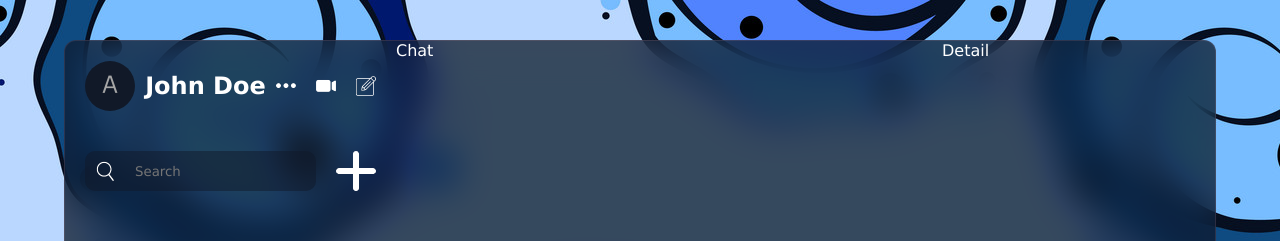
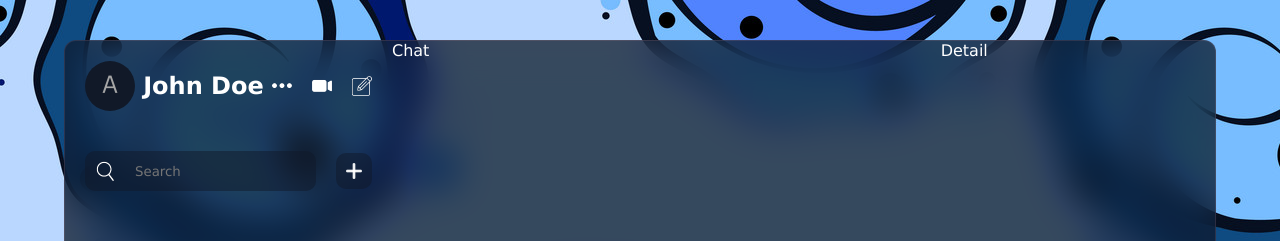
Before and after one commit to Nishant-Kumar-Sah/React-Firebase-Chat-App, a React (Vite) app: page / in a window 1280 px wide. Shown: the top 241 px of the page. Built offline with nearby package versions, Linux system fonts and the light colour scheme.

Commit message:
chat search layout

```diff
--- a/src/components/list/chatList/ChatList.jsx
+++ b/src/components/list/chatList/ChatList.jsx
@@ -1,6 +1,7 @@
-import React from 'react'
+import React, { useState } from 'react'
 import "./chatList.css"
 const ChatList = () => {
+        const [addMode, setAddMode] = useState(false)
         return (
                 <div className='chatList'>
                         <div className="search">
@@ -8,7 +9,12 @@ const ChatList = () => {
                                         <img src="./search.png" alt="" />
                                         <input type="text" placeholder='Search' name="" id="" />
                                 </div>
-                                <img src="./plus.png" alt="" />
+                                <img
+                                        src={addMode ? "./minus.png" : "./plus.png"}
+                                        alt=""
+                                        className='add'
+                                        onClick={() => setAddMode((prev) => !prev)}
+                                />
                         </div>
                 </div>
         )
--- a/src/components/list/chatList/chatList.css
+++ b/src/components/list/chatList/chatList.css
@@ -29,5 +29,14 @@
                         }
 
                 }
+
+                .add{
+                        width: 36px;
+                        height: 36px;
+                        background-color: rgba(17,25,40,0.5);
+                        padding: 10px;
+                        border-radius: 10px;
+                        cursor:pointer;
+                }
         }
 }
```
Also changed, not shown: public/minus.png (added), 1 other file (tests, documents, lock files or other folders).
